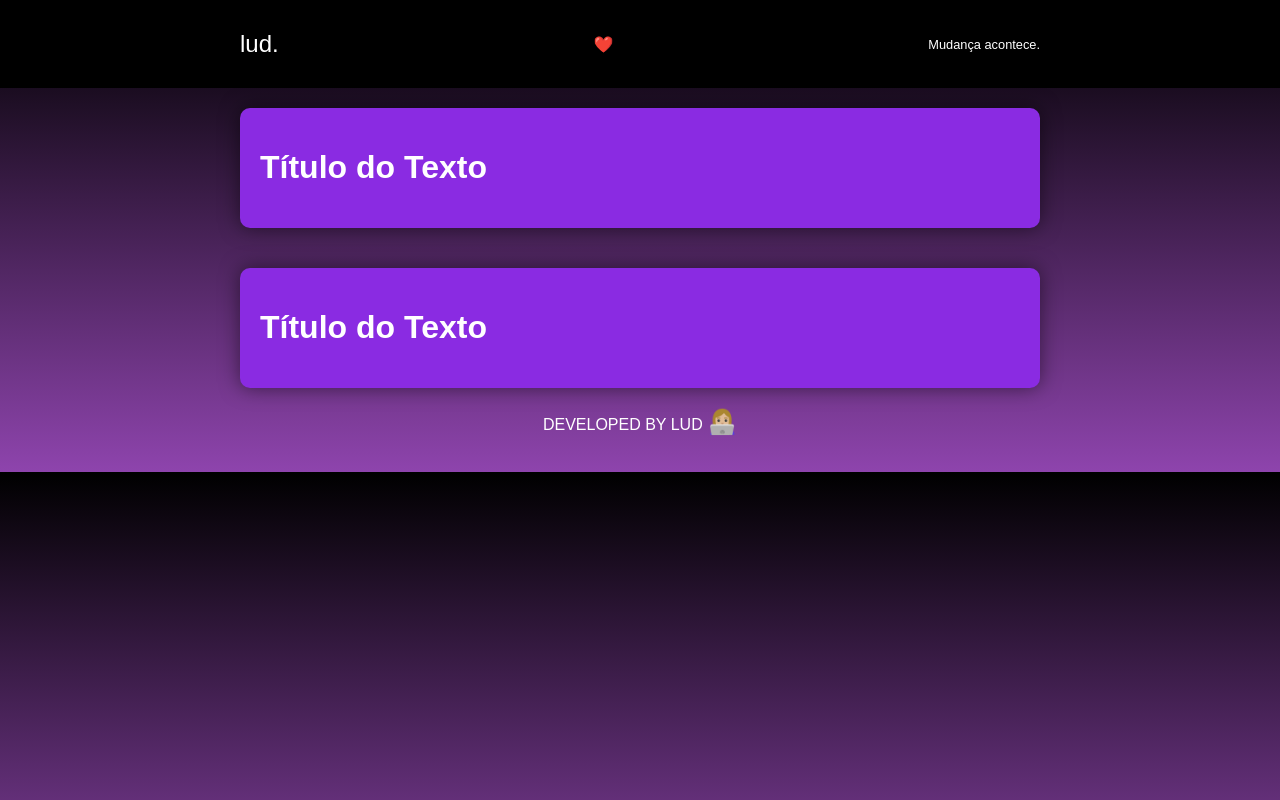
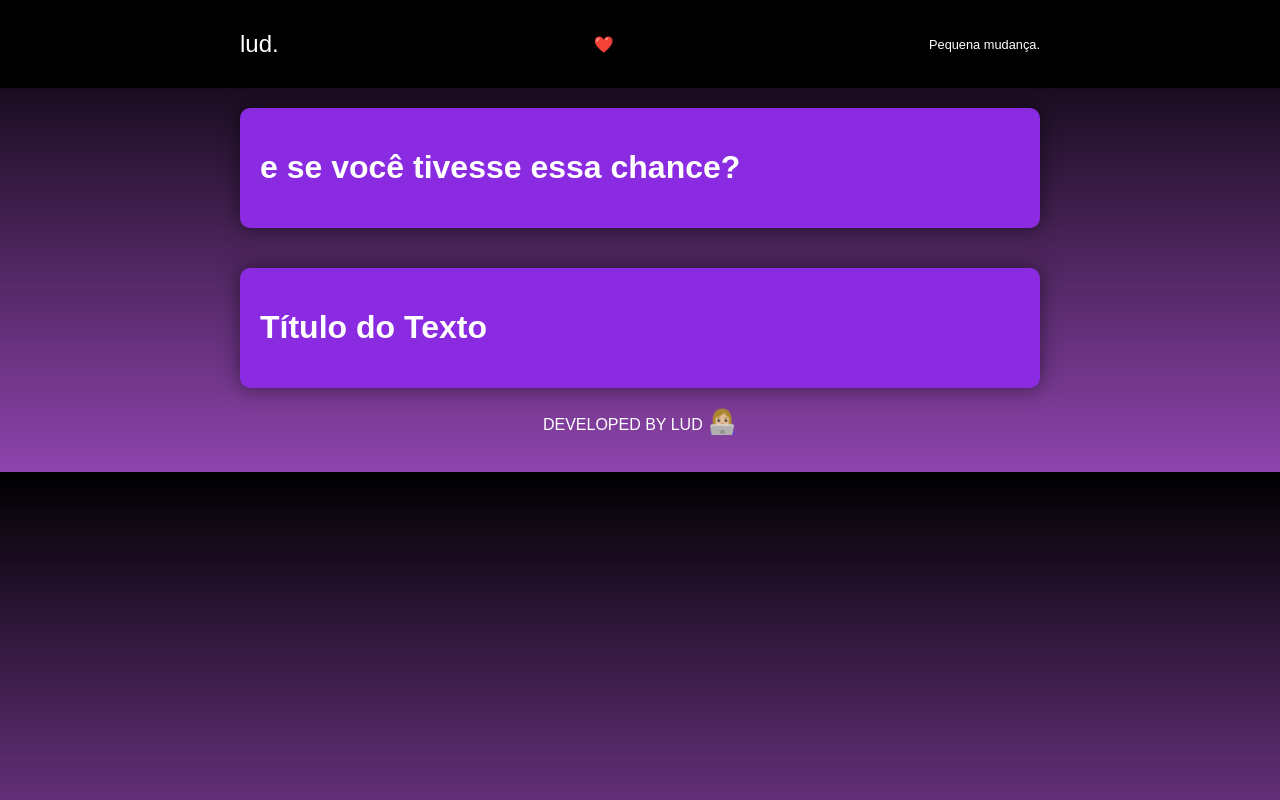
Before and after one commit to luudnobre/ludxpression, a plain HTML site: page index.html in a window 1280 px wide. Both pictures are taken after a click on the element "❤️". Drawn offline with Linux system fonts and the light colour scheme.

Commit message:
quantos forem

```diff
--- a/index.html
+++ b/index.html
@@ -78,13 +78,13 @@
     <div class="container">
         <div class="logo">lud.</div>
         <div class="heart" onclick="toggleHeart()">❤️</div>
-        <div class="phrase">Pequena mudança.</div>
+        <div class="phrase">abra o seu coração e veja tudo mudar</div>
     </div>
 </header>
 
 <div class="container">
     <div class="text-box">
-        <h1 onclick="toggleFullText()">Título do Texto</h1>
+        <h1 onclick="toggleFullText()">e se você tivesse essa chance?</h1>
         <div class="full-text">
             <p>Conteúdo completo do texto que você escreveu vai aqui...</p>
         </div>
@@ -107,7 +107,7 @@
     function toggleHeart() {
         const phraseElement = document.querySelector('.phrase');
         if (phraseElement.textContent === 'Pequena mudança.') {
-            phraseElement.textContent = 'Mudança acontece.';
+            phraseElement.textContent = 'acontece.';
         } else {
             phraseElement.textContent = 'Pequena mudança.';
         }
```
